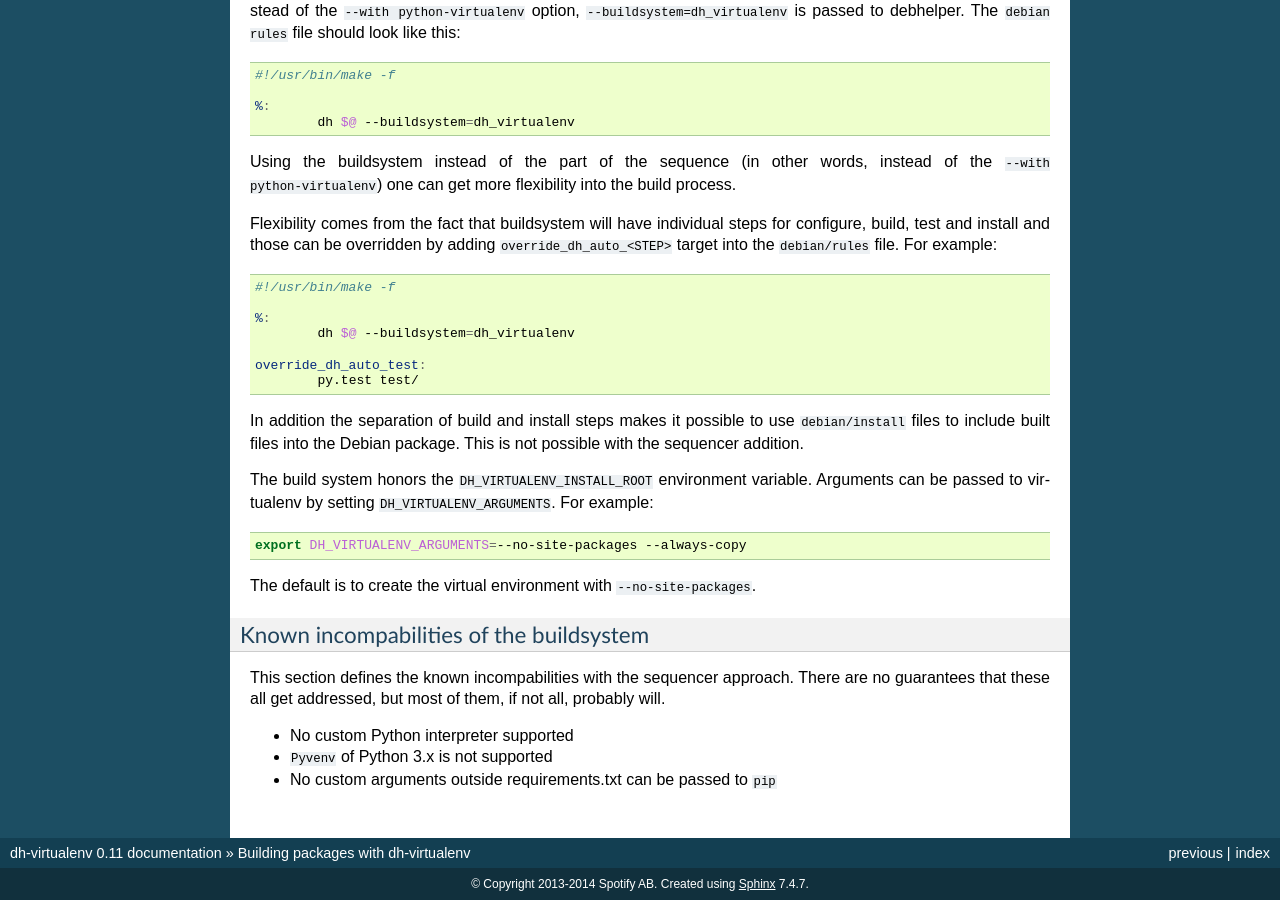
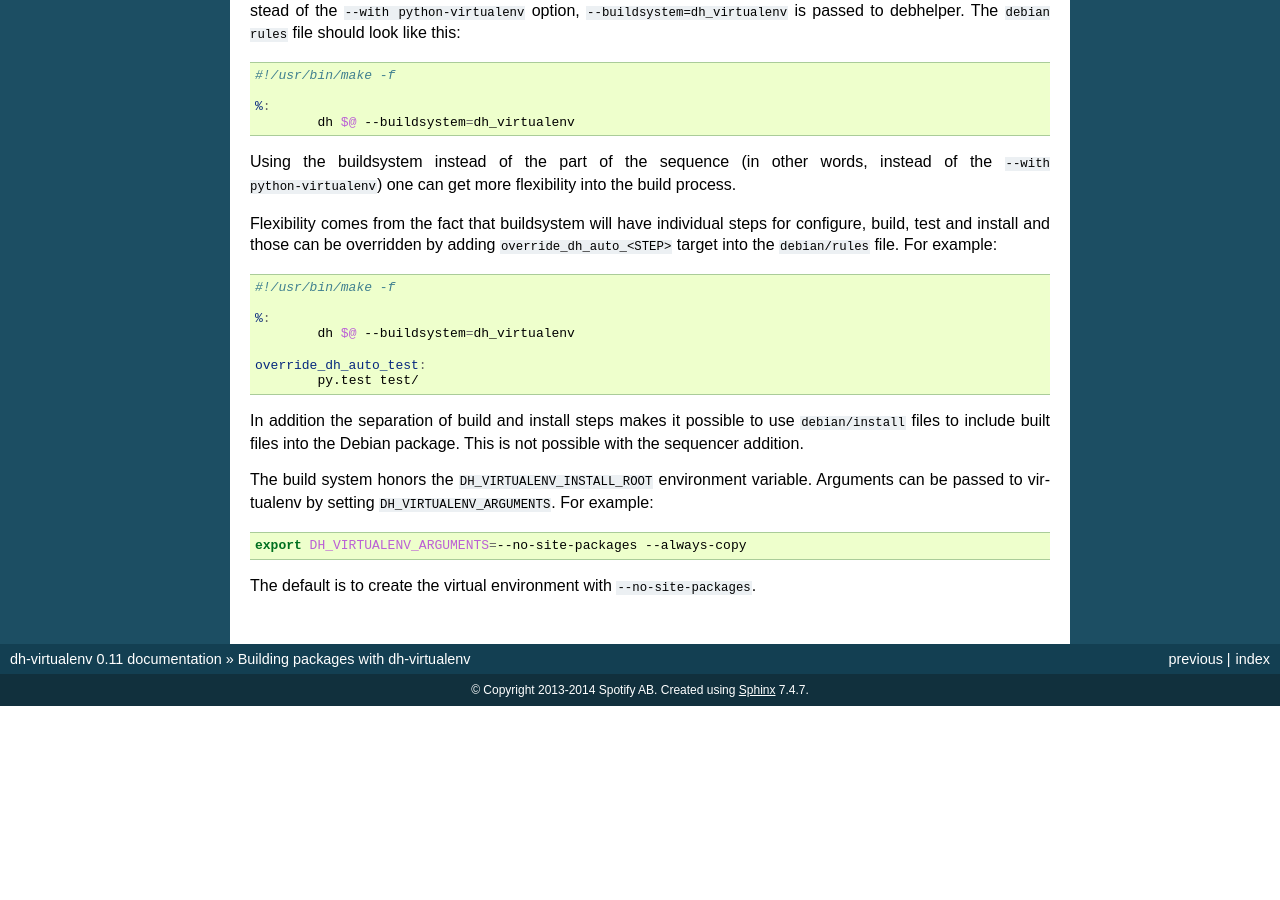
Before and after one commit to spotify/dh-virtualenv, a Sphinx documentation site: the page built from doc/usage.rst, in a window 1280 px wide and 900 px high, scrolled down 2885 px. Built offline with Sphinx 7.4.7, drawn with Linux system fonts in a browser that asks for light colours; after the commit the page ends 3591 px from its top, so only the background shows below that; some of the changed text lies outside the part shown.

Commit message:
doc: Remove incompability bits
All these are nowadays supported, references #122

```diff
--- a/doc/usage.rst
+++ b/doc/usage.rst
@@ -243,15 +243,3 @@ variable. Arguments can be passed to virtualenv by setting
   export DH_VIRTUALENV_ARGUMENTS=--no-site-packages --always-copy
 
 The default is to create the virtual environment with ``--no-site-packages``.
-
-Known incompabilities of the buildsystem
-----------------------------------------
-
-This section defines the known incompabilities with the sequencer
-approach. There are no guarantees that these all get addressed, but
-most of them, if not all, probably will.
-
-* No custom Python interpreter supported
-* ``Pyvenv`` of Python 3.x is not supported
-* No custom arguments outside requirements.txt can be passed to
-  ``pip``
```
